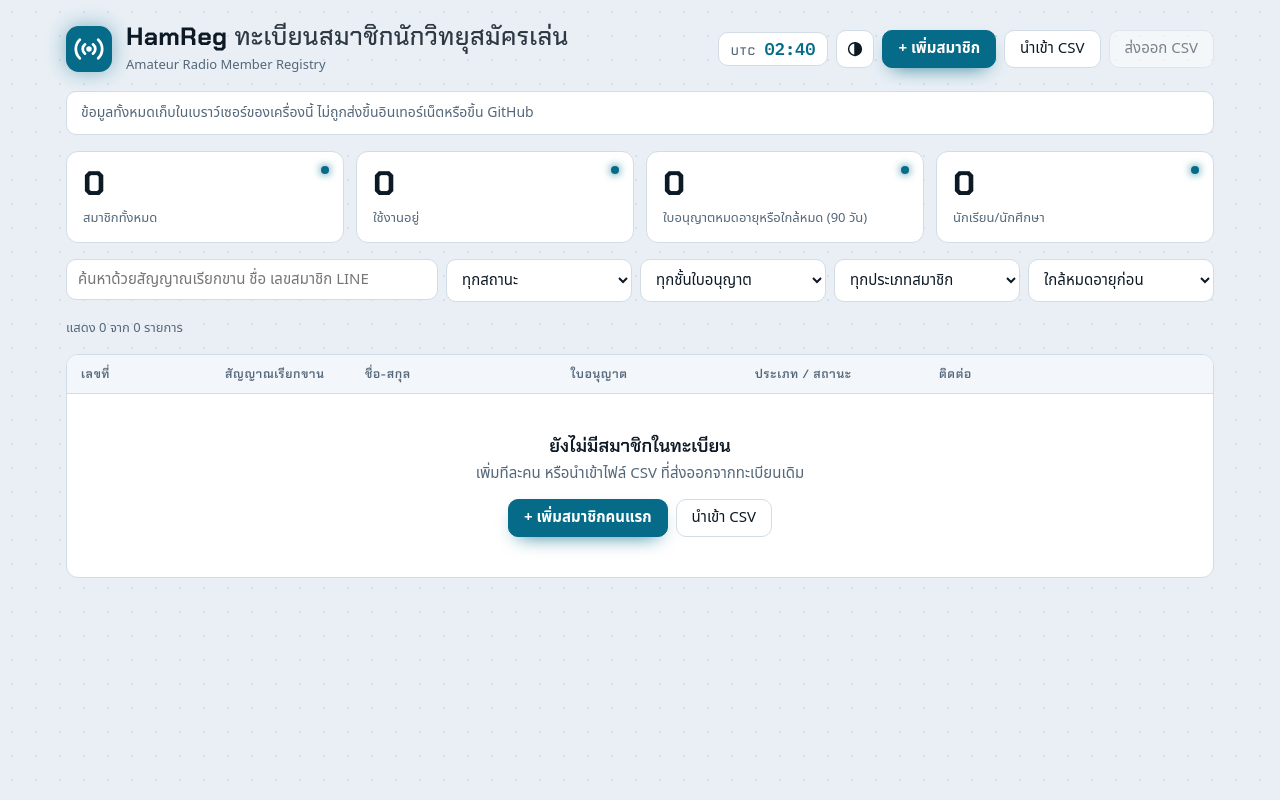
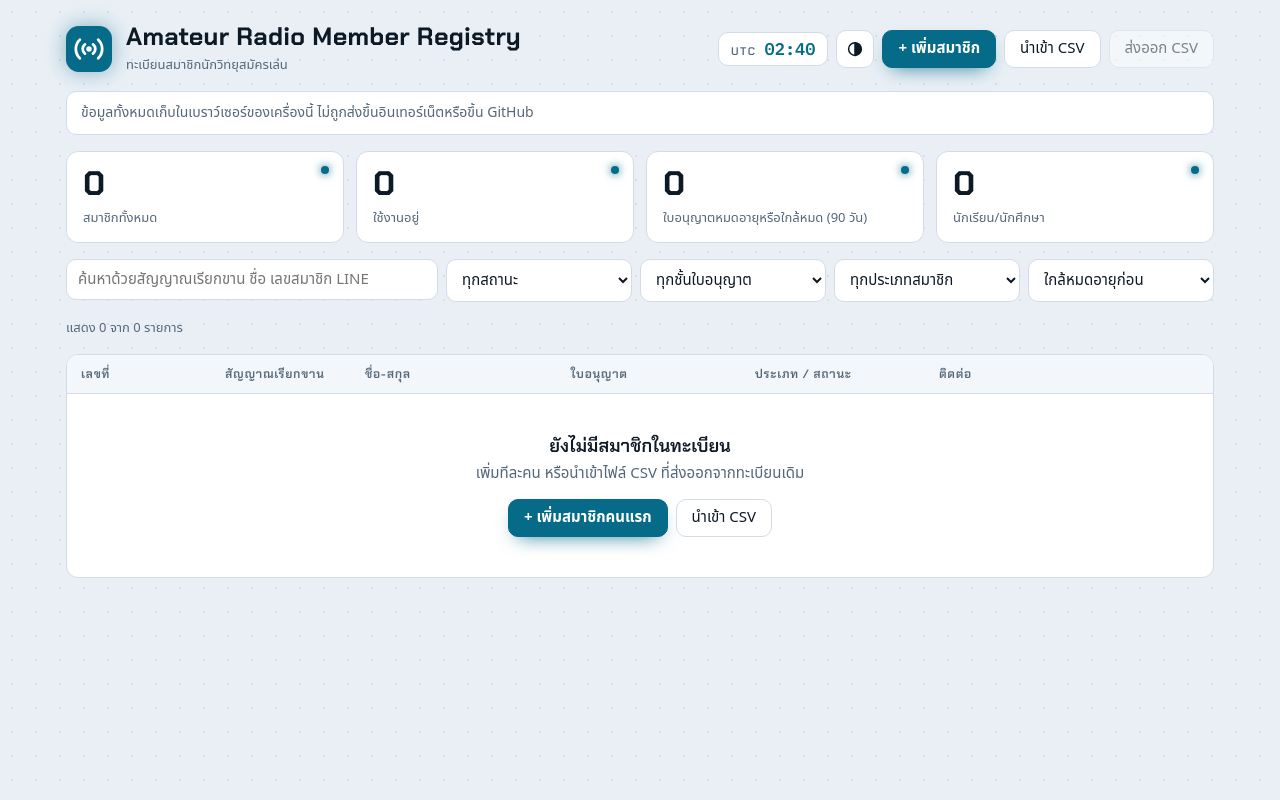
Before and after one commit to e25ynh/HamReg, a plain HTML site: page index.html in a window 1280 px wide. Drawn offline with Linux system fonts and the light colour scheme; a web font is replaced by a local one.

Commit message:
Add files via upload

```diff
--- a/index.html
+++ b/index.html
@@ -3,7 +3,7 @@
 <head>
 <meta charset="utf-8">
 <meta name="viewport" content="width=device-width, initial-scale=1">
-<title>HamReg · ทะเบียนสมาชิกนักวิทยุสมัครเล่น</title>
+<title>Amateur Radio Member Registry · ทะเบียนสมาชิกนักวิทยุสมัครเล่น</title>
 <meta name="description" content="ทะเบียนสมาชิกนักวิทยุสมัครเล่น เก็บข้อมูลในเบราว์เซอร์ ส่งออกและนำเข้า CSV">
 <link rel="preconnect" href="https://fonts.googleapis.com">
 <link rel="preconnect" href="https://fonts.gstatic.com" crossorigin>
@@ -268,8 +268,8 @@ fieldset{border:0;margin:0;padding:0}
     <div class="brand">
       <svg class="mark" viewBox="0 0 40 40" aria-hidden="true"><rect width="40" height="40" rx="11" fill="var(--accent)"/><g fill="none" stroke="var(--accent-ink)" stroke-width="2.4" stroke-linecap="round"><path d="M12 28a11 11 0 0 1 0-16"/><path d="M28 12a11 11 0 0 1 0 16"/><path d="M16.5 24a5 5 0 0 1 0-8"/><path d="M23.5 16a5 5 0 0 1 0 8"/></g><circle cx="20" cy="20" r="2.4" fill="var(--accent-ink)"/></svg>
       <div>
-        <h1>HamReg <span style="font-weight:500;opacity:.85">ทะเบียนสมาชิกนักวิทยุสมัครเล่น</span></h1>
-        <p class="sub">Amateur Radio Member Registry</p>
+        <h1>Amateur Radio Member Registry</h1>
+        <p class="sub">ทะเบียนสมาชิกนักวิทยุสมัครเล่น</p>
       </div>
     </div>
     <div class="right">
```
Also changed, not shown: 1 other file.
